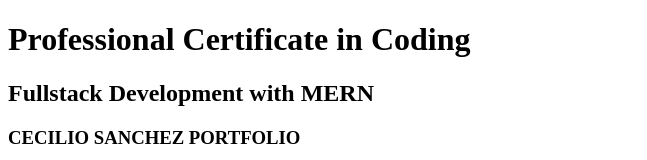
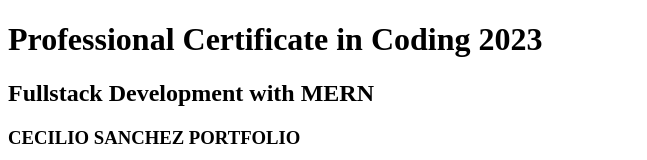
Before and after one commit to ceciliosanchez/ceciliosanchez.github.io, a plain HTML site: page index.html in a window 1280 px wide. Shown: the top 160 px of the page, without its empty margins (0-647 px from the left). Drawn offline with Linux system fonts and the light colour scheme.

Commit message:
Add files via upload

```diff
--- a/index.html
+++ b/index.html
@@ -7,7 +7,7 @@
 <title>Cecilio's Portfolio</title>
 </head>
 <body>
-<h1>Professional Certificate in Coding</h1>
+<h1>Professional Certificate in Coding 2023</h1>
 <h2>Fullstack Development with MERN</h2>
 <h3>CECILIO SANCHEZ PORTFOLIO</h3>
 <img src="./Bio-CecilioS.jpg"
```
